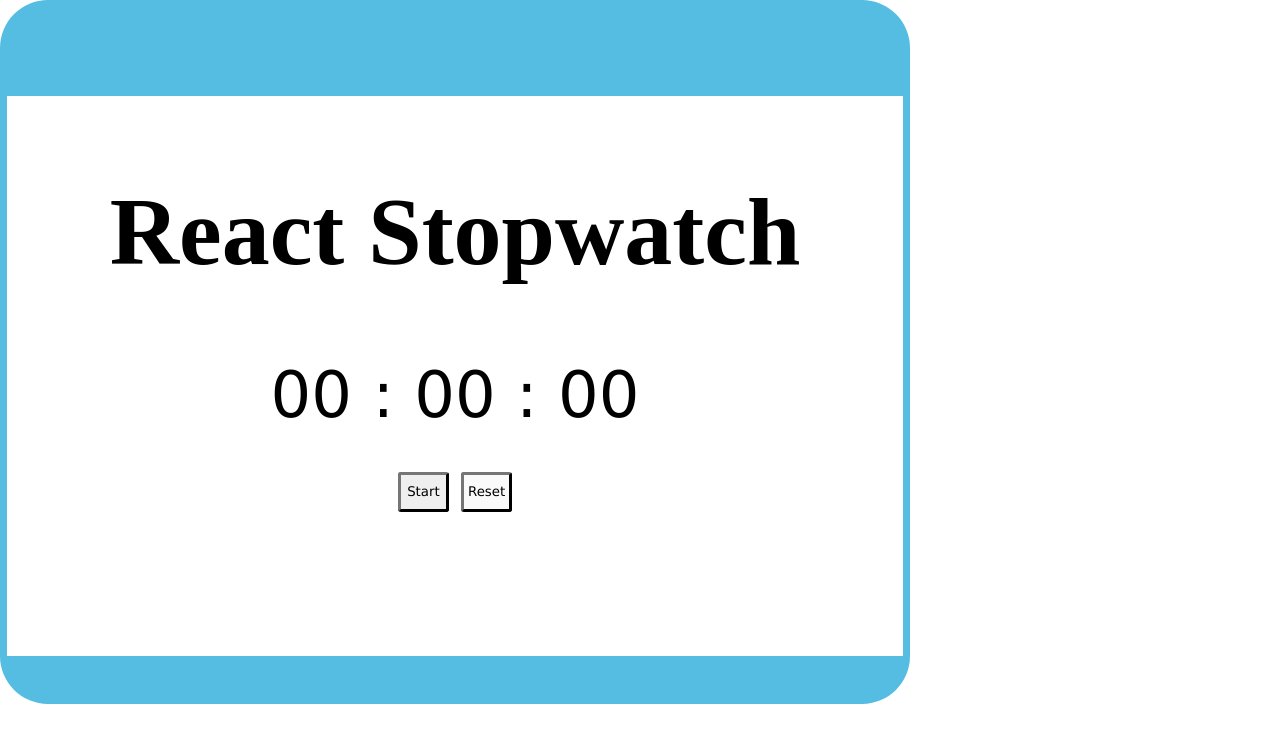
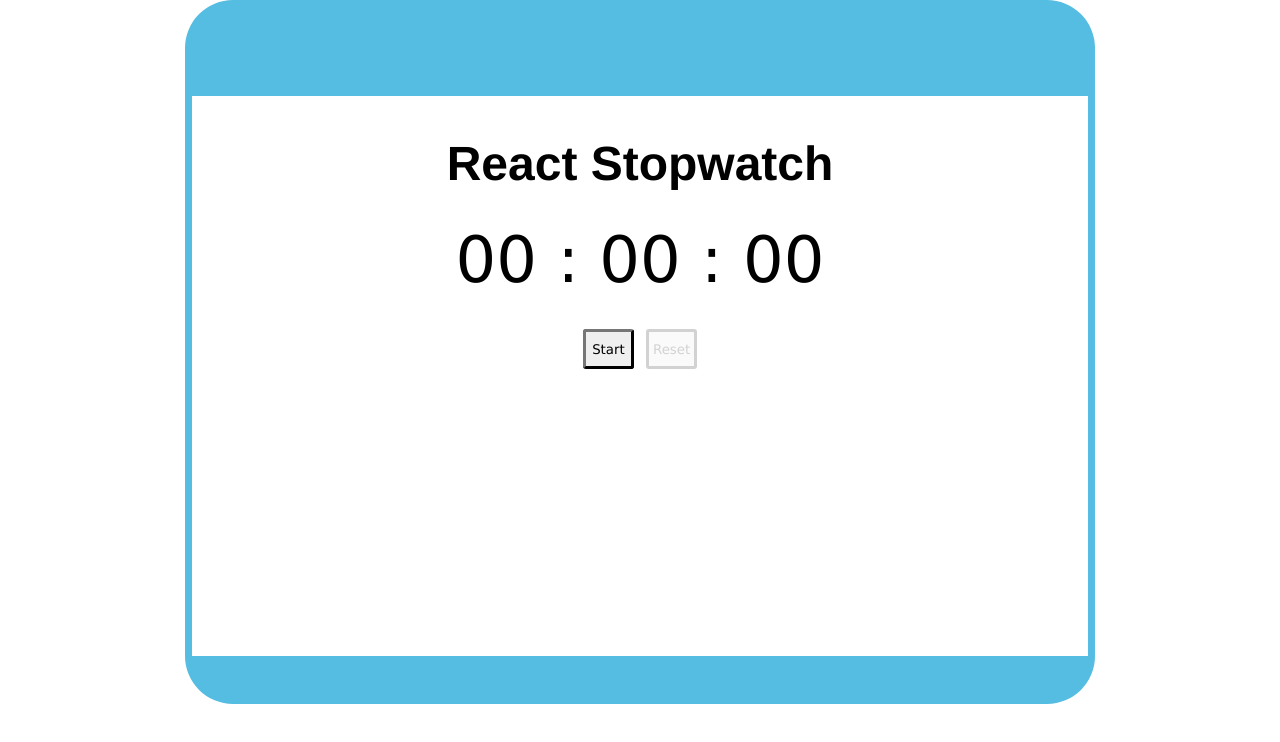
Before and after one commit to iamneo-production/aafbedeffbaddddbbedcfcdbadffbabbf, a React (Create React App) app in the folder reactapp/: page / in a window 1280 px wide. Shown: the top 742 px of the page. Built offline with nearby package versions, Linux system fonts and the light colour scheme.

Commit message:
Backup Commit

```diff
--- a/reactapp/src/App.css
+++ b/reactapp/src/App.css
@@ -38,11 +38,12 @@
 }
 
 h1{
-  font-size: 6rem;
-  font-family: FF Sero Mediu;
+  font-size: 3rem;
+  font-family: 'Franklin Gothic Medium', 'Arial Narrow', Arial, sans-serif;
 }
 
 #stopwatch {
+  margin:auto;
   height: 70vh;
   width:70vw;
   background-color: white;
@@ -58,7 +59,7 @@ h1{
   border-bottom-width: 3rem;
 }
 
-#time {
+p {
   margin: 3rem 0;
   width: 100%;
   height: 12%;
@@ -97,6 +98,14 @@ h1{
   color: black;
 }
 
+button:disabled {
+  border-top-color: #d2d2d2;
+  border-left-color: #d2d2d2;
+  border-right-color: #d2d2d2;
+  border-bottom-color: #d2d2d2;
+  color: #d2d2d2;
+}
+
 .btn-grp {
   display: flex;
   align-items: center;
```
